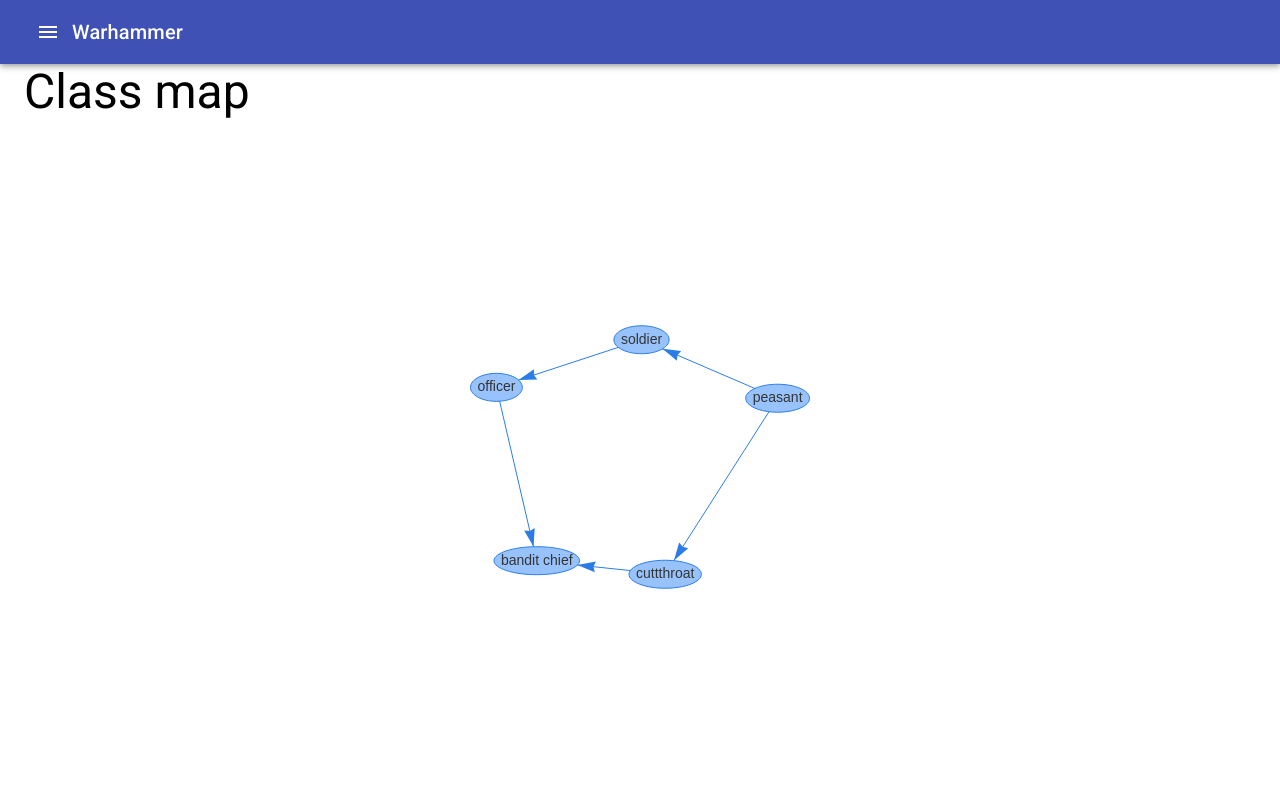
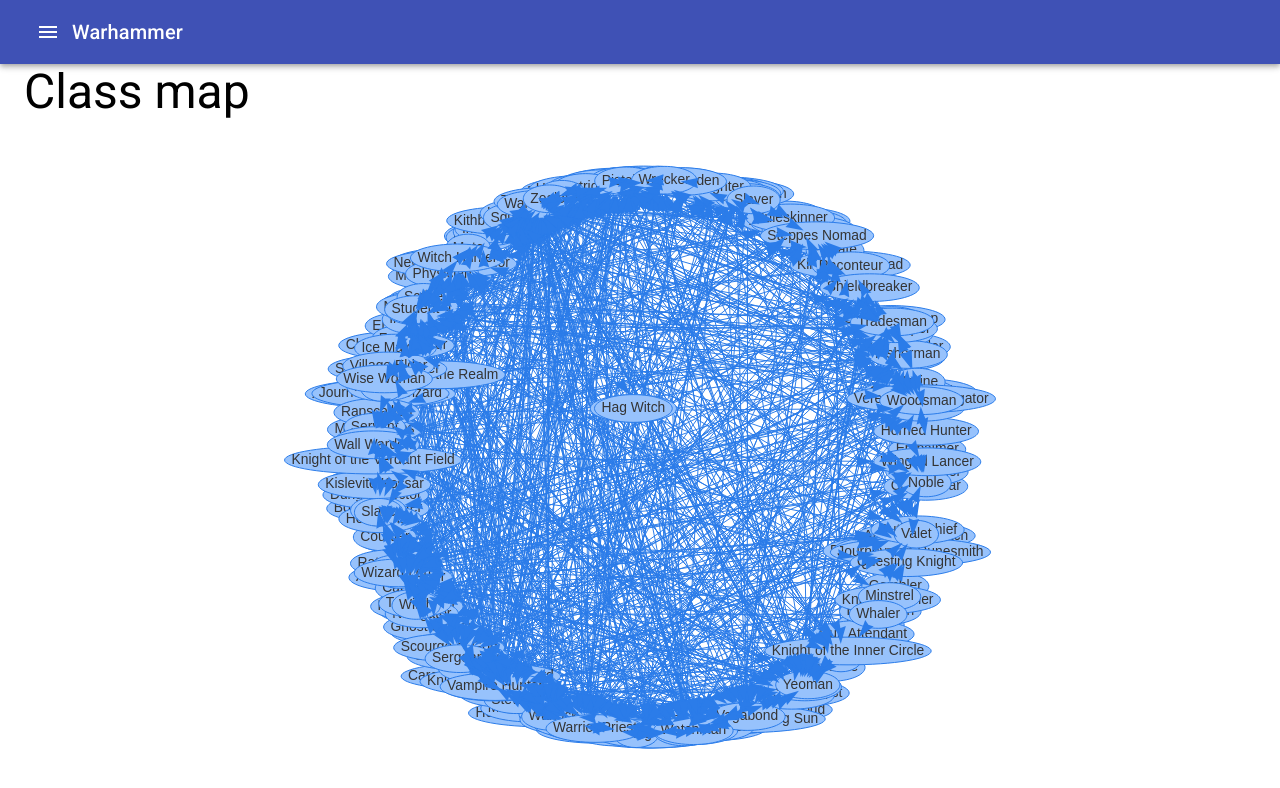
Before and after one commit to matek997/warhammer, a React (Create React App) app: page /map in a window 1280 px wide. Shown: the top 788 px of the page. Built offline with nearby package versions, Linux system fonts and the light colour scheme.

Commit message:
Change the loading method

```diff
--- a/src/components/graph/INetworkData.ts
+++ b/src/components/graph/INetworkData.ts
@@ -1,6 +1,7 @@
 import { Node, Edge } from "vis-network/dist/types/network/Network"
+import { DataSet } from "vis-network/standalone";
 
 export default interface INetworkData<NodeData extends Node, EdgeData extends Edge> {
-    nodes?: NodeData[];
-    edges?: EdgeData[]
+    nodes?: NodeData[] | DataSet<NodeData, 'id'>;
+    edges?: EdgeData[] | DataSet<EdgeData, 'id'>;
 }
--- a/src/components/graph/Network.tsx
+++ b/src/components/graph/Network.tsx
@@ -2,7 +2,7 @@
 import { useRef } from "react";
 import { DataSet, Network as vNetwork } from "vis-network/standalone";
 import INetworkParams from "./INetworkParams";
-import { Data, Node, Edge } from "vis-network/dist/types/network/Network";
+import { Node, Edge } from "vis-network/dist/types/network/Network";
 
 function getRandomColor() {
   var letters = "0123456789ABCDEF";
@@ -19,8 +19,8 @@
   const divRef = useRef<HTMLDivElement>(null);
   const containerElement = <div {...props.container} ref={divRef}></div>;
   useEffect(() => {
-    const nodes = new DataSet(props.data?.nodes ?? []);
-    const edges = new DataSet(props.data?.edges ?? []);
+    const nodes = props.data?.nodes instanceof DataSet ? props.data.nodes : new DataSet(props.data?.nodes ?? []);
+    const edges = props.data?.edges instanceof DataSet ? props.data.edges : new DataSet(props.data?.edges ?? []);
     const data = { nodes, edges };
 
     const network = new vNetwork(
--- a/src/components/views/Map.tsx
+++ b/src/components/views/Map.tsx
@@ -1,20 +1,13 @@
 import { Container, Typography } from "@material-ui/core";
 import React from "react";
-import Profession from "../../models/Profession";
-import INetworkData from "../graph/INetworkData";
-import INetworkParams from "../graph/INetworkParams";
+import { ProfessionProvider } from "../../data/Provider";
+import { NetworkBuilder } from "../../models/NetworkBuilder";
 import { Network } from "../graph/Network";
 
 export const Map = () => {
-  // const proflist = ProfessionProvider.getAll();
-
-  const proflist = Profession.getAsNetwork([
-    new Profession("cuttthroat", 0, [3]),
-    new Profession("peasant", 1, [0, 2]),
-    new Profession("soldier", 2, [4]),
-    new Profession("bandit chief", 3),
-    new Profession("officer", 4, [3]),
-  ]);
+	// const proflist = ;
+	const iprofs = ProfessionProvider.getAll();
+	const proflist = NetworkBuilder.getAsNetwork(iprofs);
 	const opts = {
 		physics: false,
 		autoResize: true,
--- a/src/data/Provider.ts
+++ b/src/data/Provider.ts
@@ -71,6 +71,7 @@
 		return {
 			id: obj.id,
 			name: this.createIStat<string>(LangData.PROFESSION_NAME, '', obj.Name),
+			label: obj.Name,
 			description: this.createIStat<string>(LangData.PROFESSION_NAME, '', obj.Name),
 			role: this.createIStat<string>(LangData.PROFESSION_ROLE, LangData.PROFESSION_ROLE_DESCRIPTION, obj.Name),
 			isAdvanced: this.createIStat<boolean>(LangData.PROFESSION_ADVANCED, LangData.PROFESSION_ADVANCED_DESCRIPTION, obj.Type === 'Advanced'),
@@ -113,9 +114,9 @@
  * @todo create json file with mappings
  */
 
-	private static getAdaptableObject(name: Professions): Adaptable {
+	private static getAdaptableObject(id: Professions): Adaptable {
 
-		const cArray = arrCareers[name] as any;
+		const cArray = arrCareers[id] as any;
 		for (var i = 2; i <= 18; i++) {
 			if (cArray[i] == 0) {
 				cArray[i] = '-'
@@ -126,9 +127,9 @@
 				cArray[i] = cArray[i].replace("++", "+") // avoids double ++
 			}
 		}
-
+		//	console.log(Professions[id], id)
 		return {
-			id: Professions[name] as unknown as number,
+			id,
 			Name: cArray[0],
 			Type: cArray[1],
 			Role: cArray[2],
--- a/src/models/IProfession.ts
+++ b/src/models/IProfession.ts
@@ -9,6 +9,7 @@
 export interface IProfession {
 	id: number;
 	name: IStat<string>;
+	label: string;
 	description: IStat<string>;
 	role: IStat<string>;
 	isAdvanced: IStat<boolean>;
--- a/src/models/NetworkBuilder.ts
+++ b/src/models/NetworkBuilder.ts
@@ -1,7 +1,8 @@
 import { Node, Edge } from "vis-network/dist/types/network/Network"
 import INetworkData from "../components/graph/INetworkData";
 import { IProfession } from "./IProfession";
-import { DataSet } from 'vis-network';
+import { DataSet, Network as vNetwork } from "vis-network/standalone";
+
 class ProfessionNode implements Node {
 
 	label: string;
@@ -20,16 +21,18 @@
 
 
 
-	static getAsNetwork(list: IProfession[], forward = true) {
 
+	static getAsNetwork(list: IProfession[]) {
 
-		const data: INetworkData<ProfessionNode, Edge> = { edges: [], nodes: [] };
+		const edges: { to: number, from: number }[] = [];
 
 		list.forEach(el => {
-			const node = new ProfessionNode(el);
-			(forward ? el.advanceTo : el.advanceFrom).forEach(next => { data.edges?.push({ to: next, from: el.id }); })
-			data.nodes?.push(node)
+			el.advanceTo.forEach(to => { edges.push({ to, from: el.id }); })
 		})
+		const data: INetworkData<IProfession, Edge> = {
+			edges: new DataSet<Edge, 'id'>(edges),
+			nodes: new DataSet<IProfession, 'id'>(list)
+		};
 		return data;
 	}
 }
--- a/src/models/Profession.ts
+++ /dev/null
@@ -1,24 +0,0 @@
-import INetworkData from "../components/graph/INetworkData";
-import { Node, Edge } from "vis-network/dist/types/network/Network"
-
-
-export default class Profession {
-
-	constructor(
-		public label = 'Unnamed profession',
-		public id = -1,
-		public leadsTo: number[] = [],
-		// public source: number[] = [],
-	) { }
-
-
-	static getAsNetwork(list: Profession[]) {
-		const data: INetworkData<Profession, Edge> = { edges: [], nodes: [] };
-
-		list.forEach(el => {
-			el.leadsTo.forEach(to => { data.edges?.push({ to, from: el.id }); })
-			data.nodes?.push(el)
-		})
-		return data;
-	}
-}
```
Lines whose indentation alone changed are shown as unchanged.
